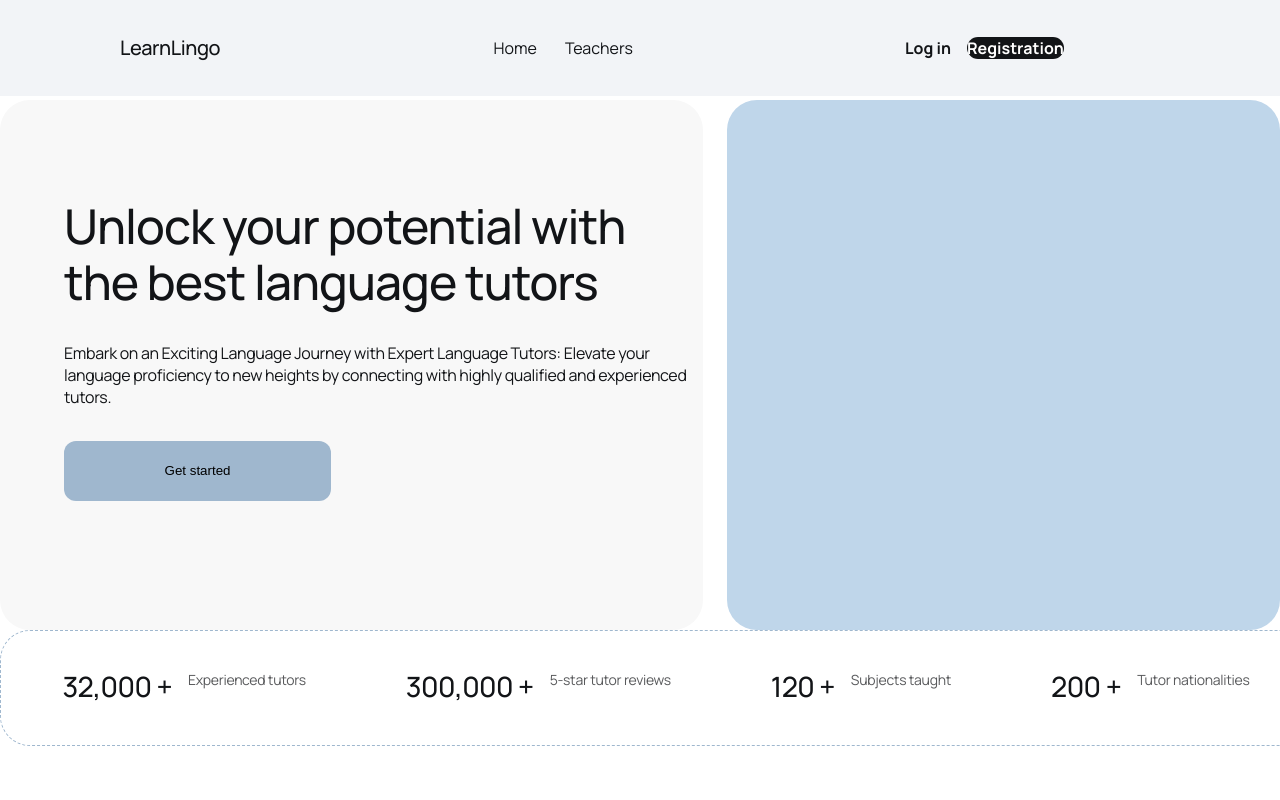
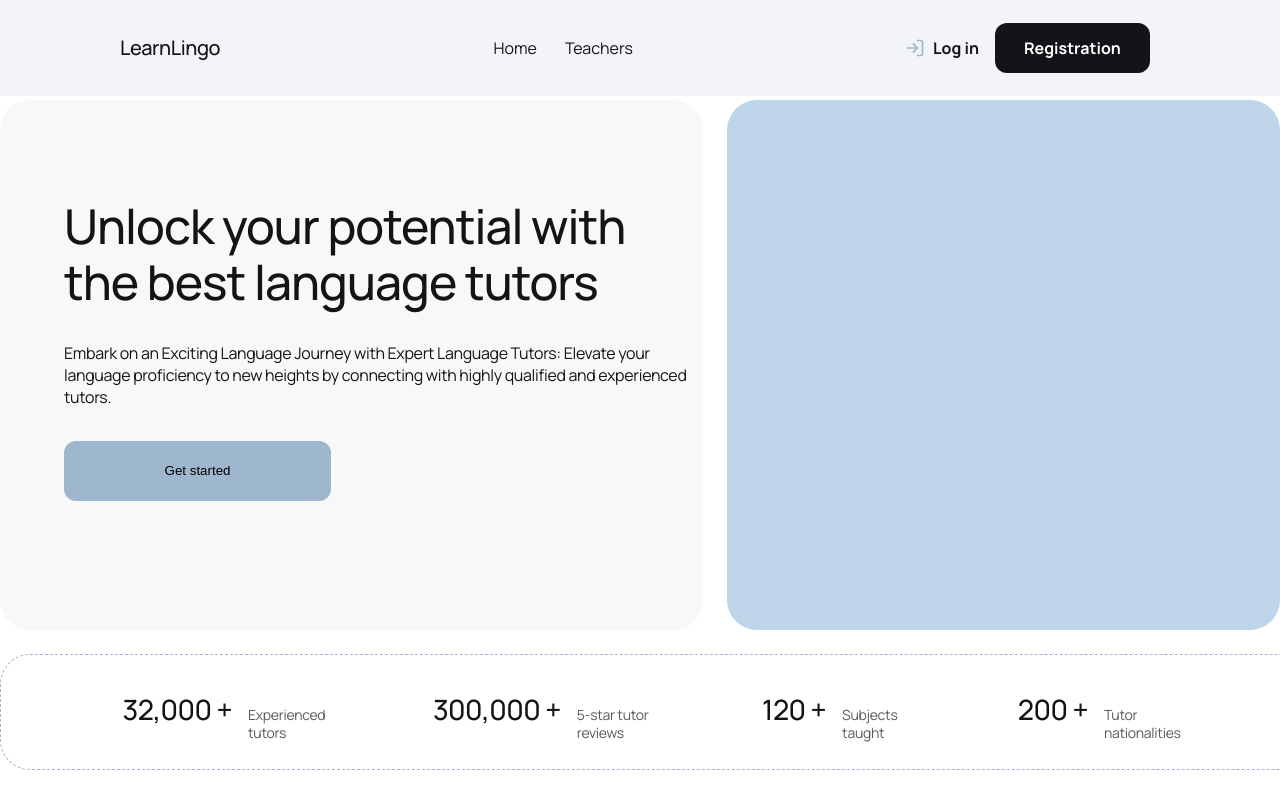
Before and after one commit to tanya-vasylovych/learn-lingo, a Next.js app: page / in a window 1280 px wide. Built offline with nearby package versions, Linux system fonts and the light colour scheme.

Commit message:
icons&benefits

```diff
--- a/app/page.module.css
+++ b/app/page.module.css
@@ -41,6 +41,7 @@
   height: 60px;
   background: #9fb7ce;
   border-color: transparent;
+  cursor: pointer;
 }
 .img {
   border-radius: 30px;
--- a/components/Benefit/Benefit.module.css
+++ b/components/Benefit/Benefit.module.css
@@ -1,20 +1,29 @@
-.block {
-  display: flex;
-  flex-direction: row;
+.container {
   border: 1.5px dashed #9fb7ce;
   border-radius: 30px;
   width: 1312px;
   height: 116px;
+  margin: 24px auto;
+
+  display: flex;
+  align-items: center;
+  justify-content: center;
+  padding: 40px;
+}
+.block {
+  display: flex;
+  flex-direction: row;
+  width: 1067px;
+  height: 36px;
+  justify-content: center;
+  margin: 0 auto;
   gap: 100px;
-  margin: 24 auto;
-  justify-content: center;
-  padding-top: 40px;
 }
-
 .box {
   display: flex;
   flex-direction: row;
   gap: 16px;
+  align-items: baseline;
 }
 .number {
   font-family: var(--font-family);
@@ -23,6 +32,7 @@
   line-height: 114%;
   letter-spacing: -0.02em;
   color: #121417;
+  white-space: nowrap;
 }
 .text {
   font-family: var(--font-family);
--- a/components/Benefit/Benefit.tsx
+++ b/components/Benefit/Benefit.tsx
@@ -2,6 +2,7 @@ import css from "./Benefit.module.css";
 
 const Benefit = () => {
   return (
+    <div className={css.container}>
       <div className={css.block}>
         <div className={css.box}>
           <p className={css.number}>32,000 +</p>
@@ -20,6 +21,7 @@ const Benefit = () => {
           <p className={css.text}>Tutor nationalities</p>
         </div>
       </div>
+    </div>
   );
 };
 
--- a/components/Header/Header.module.css
+++ b/components/Header/Header.module.css
@@ -39,6 +39,10 @@
   height: 48px;
   align-items: center;
 }
+.loginItem {
+  display: flex;
+  gap: 8px;
+}
 .login {
   font-family: var(--font-family);
   font-weight: 700;
@@ -47,7 +51,12 @@
   color: #121417;
   border: none;
 }
-
+.loginIcon {
+  width: 20px;
+  height: 20px;
+  color: #9fb7ce;
+  cursor: pointer;
+}
 .registration {
   border-radius: 12px;
   width: 166px;
@@ -58,4 +67,5 @@
   font-size: 16px;
   line-height: 125%;
   color: #fff;
+  padding: 14px 29px;
 }
--- a/components/Header/Header.tsx
+++ b/components/Header/Header.tsx
@@ -1,5 +1,6 @@
 import Link from "next/link";
 import css from "./Header.module.css";
+import { FiLogIn } from "react-icons/fi";
 
 const Header = () => {
   return (
@@ -18,7 +19,8 @@ const Header = () => {
         </ul>
       </nav>
       <ul className={css.buttons}>
-        <li>
+        <li className={css.loginItem}>
+          <FiLogIn className={css.loginIcon} />
           <Link href="/auth/login" className={css.login}>
             Log in
           </Link>
```
Lines whose indentation alone changed are shown as unchanged.
